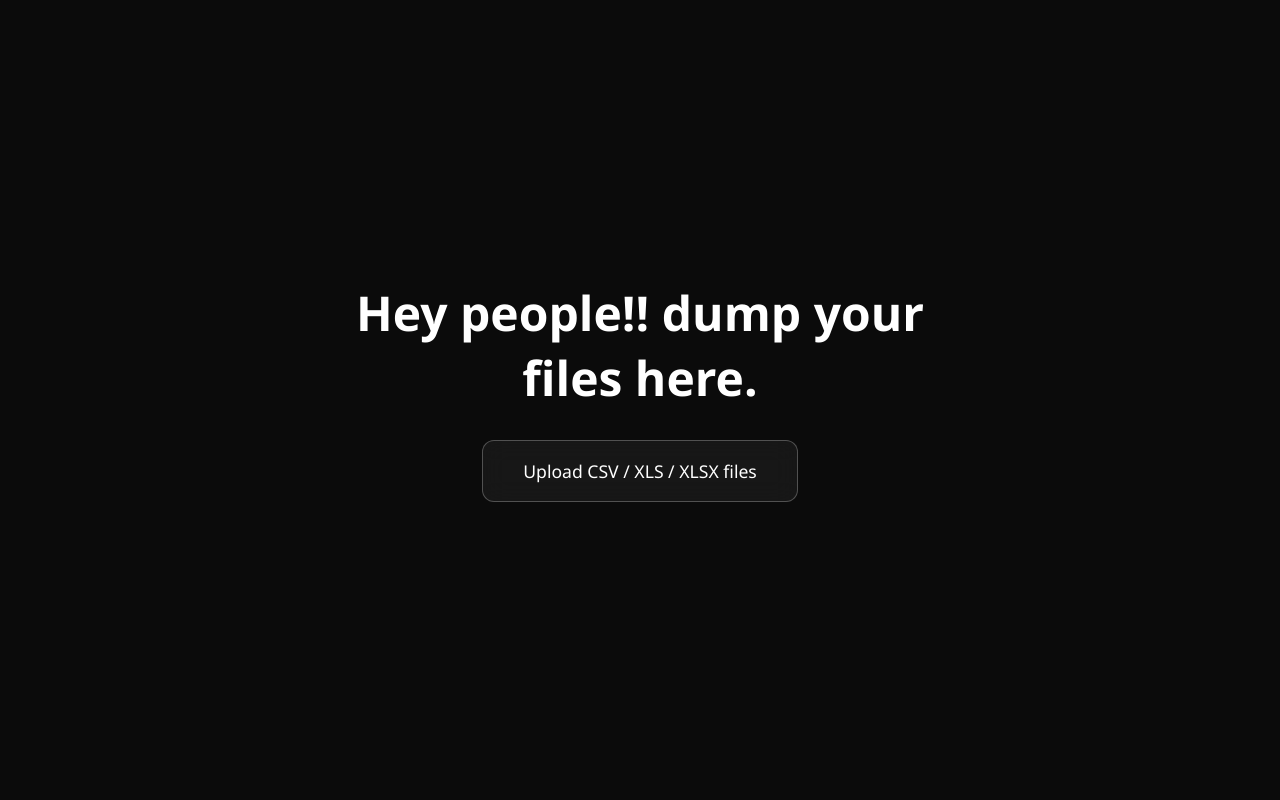
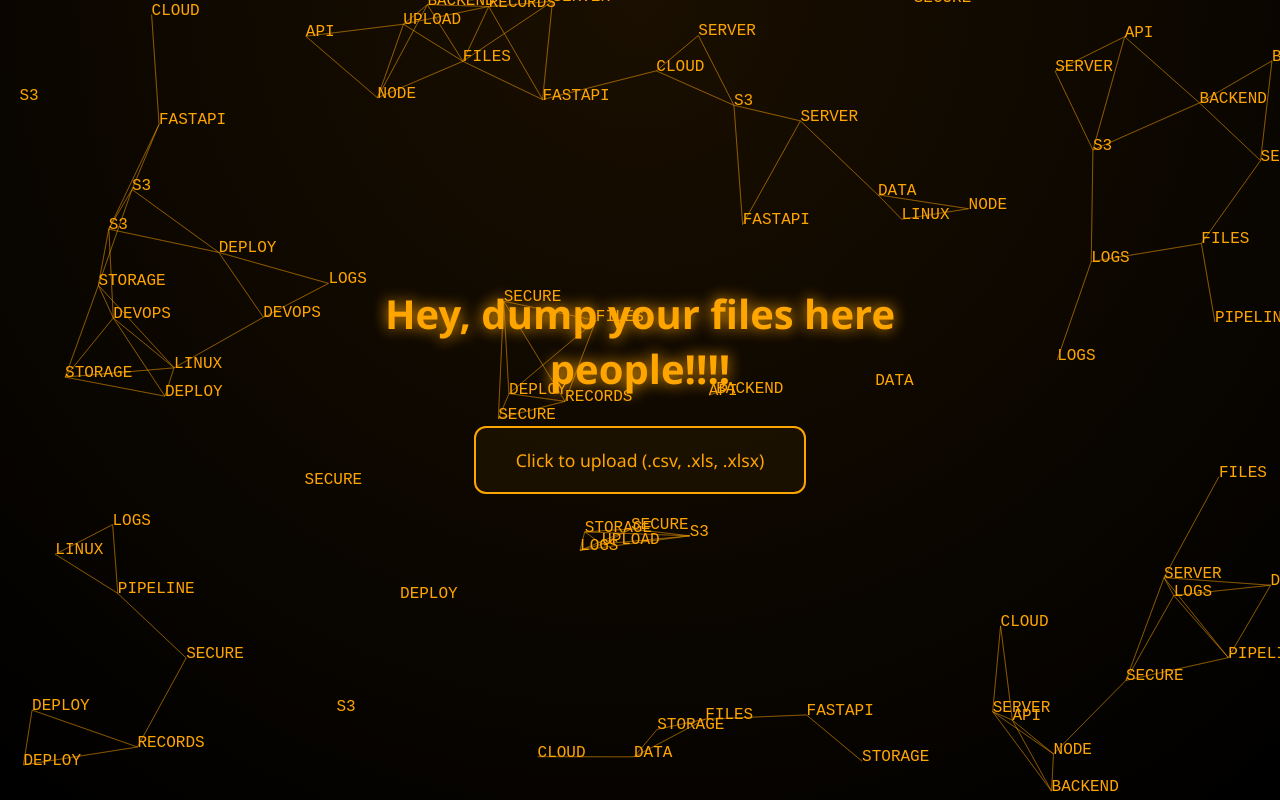
Before and after one commit to nissi-nissi/fastapi-s3-file-upload, a plain HTML site: page static/index.html in a window 1280 px wide. Drawn offline with Linux system fonts and the light colour scheme.

Commit message:
Add animated background with word chains

```diff
--- a/static/index.html
+++ b/static/index.html
@@ -4,26 +4,20 @@
   <meta charset="UTF-8" />
   <title>File Drop</title>
   <link rel="stylesheet" href="/static/style.css" />
-<script src="/static/script.js"></script>
 </head>
 <body>
 
-  <!-- Animated background -->
-  <canvas id="bg"></canvas>
-
-  <!-- Foreground UI -->
   <div class="center">
-    <h1>Hey people!!
-         dump your files here.</h1>
+    <h1>Hey, dump your files here people!!!!</h1>
 
     <label class="upload-box">
-      Upload CSV / XLS / XLSX files
-      <input type="file" id="fileInput" accept=".csv,.xls,.xlsx" hidden />
+      Click to upload (.csv, .xls, .xlsx)
+      <input type="file" id="fileInput" hidden />
     </label>
 
     <p id="status"></p>
   </div>
 
-  <script src="script.js"></script>
+  <script src="/static/script.js"></script>
 </body>
 </html>
--- a/static/script.js
+++ b/static/script.js
@@ -1,83 +1,56 @@
-// ==========================
-// CANVAS BACKGROUND
-// ==========================
-const canvas = document.getElementById("bg");
+// ===== CANVAS BACKGROUND =====
+const canvas = document.createElement("canvas");
+document.body.appendChild(canvas);
 const ctx = canvas.getContext("2d");
 
-function resize() {
+canvas.width = window.innerWidth;
+canvas.height = window.innerHeight;
+
+window.onresize = () => {
   canvas.width = window.innerWidth;
   canvas.height = window.innerHeight;
-}
-window.addEventListener("resize", resize);
-resize();
+};
 
-const WORD_COLOR = "#ff9f1c";
-const LINE_COLOR = "rgba(255,159,28,0.25)";
-const WORDS = [
-  "Databases","API","FastAPI","Python","Cloud","AWS","S3","Docker","Linux",
-  "Backend","Frontend","REST","GraphQL","Auth","JWT","OAuth","CI/CD",
-  "Microservices","Kubernetes","Caching","Redis","PostgreSQL","MySQL",
-  "NoSQL","Indexes","Logs","Monitoring","Scaling","LoadBalancer",
-  "Concurrency","Threads","Async","EventLoop","Sockets","HTTP","HTTPS",
-  "Encryption","Security","Firewalls","IAM","Policies","Buckets",
-  "ETL","Pipelines","DataFrames","CSV","Parquet","Analytics",
-  "Observability","Tracing","Metrics","Latency","Throughput",
-  "FaultTolerance","Resilience","Queues","Kafka","RabbitMQ",
-  "MessageBroker","Streaming","Batch","MapReduce","HDFS","Spark",
-  "MachineLearning","Models","Inference","Training","GPU","CPU",
-  "Edge","CDN","DNS","VPC","Subnets","Gateways","ReverseProxy",
-  "Nginx","Apache","WebSockets","Sessions","Cookies"
+const words = [
+  "FILES","UPLOAD","S3","BACKEND","API","FASTAPI","CLOUD",
+  "LOGS","RECORDS","DATA","STORAGE","SECURE","PIPELINE",
+  "SERVER","DEPLOY","NODE","PYTHON","LINUX","DEVOPS"
 ];
 
-const nodes = [];
-const NODE_COUNT = 100;
+const nodes = Array.from({ length: 80 }, () => ({
+  x: Math.random() * canvas.width,
+  y: Math.random() * canvas.height,
+  vx: (Math.random() - 0.5) * 0.6,
+  vy: (Math.random() - 0.5) * 0.6,
+  text: words[Math.floor(Math.random() * words.length)]
+}));
 
-// Create nodes
-for (let i = 0; i < NODE_COUNT; i++) {
-  nodes.push({
-    text: WORDS[i % WORDS.length],
-    x: Math.random() * canvas.width,
-    y: Math.random() * canvas.height,
-    vx: (Math.random() - 0.5) * 0.4,
-    vy: (Math.random() - 0.5) * 0.4,
-    size: 12 + Math.random() * 6
-  });
-}
-
-// Animation loop
 function animate() {
   ctx.clearRect(0, 0, canvas.width, canvas.height);
 
-  // Lines
-  for (let i = 0; i < nodes.length; i++) {
-    for (let j = i + 1; j < nodes.length; j++) {
-      const dx = nodes[i].x - nodes[j].x;
-      const dy = nodes[i].y - nodes[j].y;
-      const dist = Math.sqrt(dx * dx + dy * dy);
-
-      if (dist < 170) {
-        ctx.strokeStyle = LINE_COLOR;
-        ctx.lineWidth = 1;
-        ctx.beginPath();
-        ctx.moveTo(nodes[i].x, nodes[i].y);
-        ctx.lineTo(nodes[j].x, nodes[j].y);
-        ctx.stroke();
-      }
-    }
-  }
-
-  // Words
-  nodes.forEach(n => {
+  nodes.forEach((n, i) => {
     n.x += n.vx;
     n.y += n.vy;
 
-    // bounce
     if (n.x < 0 || n.x > canvas.width) n.vx *= -1;
     if (n.y < 0 || n.y > canvas.height) n.vy *= -1;
 
-    ctx.fillStyle = WORD_COLOR;
-    ctx.font = `${n.size}px sans-serif`;
+    ctx.fillStyle = "orange";
+    ctx.font = "16px monospace";
     ctx.fillText(n.text, n.x, n.y);
+
+    nodes.forEach((m, j) => {
+      const dx = n.x - m.x;
+      const dy = n.y - m.y;
+      const dist = Math.sqrt(dx * dx + dy * dy);
+      if (dist < 120) {
+        ctx.strokeStyle = "rgba(255,165,0,0.3)";
+        ctx.beginPath();
+        ctx.moveTo(n.x, n.y);
+        ctx.lineTo(m.x, m.y);
+        ctx.stroke();
+      }
+    });
   });
 
   requestAnimationFrame(animate);
@@ -85,9 +58,7 @@ function animate() {
 
 animate();
 
-// ==========================
-// FILE UPLOAD
-// ==========================
+// ===== FILE UPLOAD =====
 const input = document.getElementById("fileInput");
 const status = document.getElementById("status");
 
@@ -98,18 +69,16 @@ input.addEventListener("change", async () => {
   const formData = new FormData();
   formData.append("file", file);
 
-  status.textContent = "Uploading...";
+  status.innerText = "Uploading...";
 
   try {
-    const res = await fetch("http://127.0.0.1:8000/upload", {
+    const res = await fetch("/upload", {
       method: "POST",
       body: formData
     });
-
-    if (!res.ok) throw new Error();
-
-    status.textContent = "Upload successful";
+    const data = await res.json();
+    status.innerText = data.message;
   } catch {
-    status.textContent = "Upload failed";
+    status.innerText = "Upload failed";
   }
 });
--- a/static/style.css
+++ b/static/style.css
@@ -2,55 +2,55 @@
   margin: 0;
   padding: 0;
   box-sizing: border-box;
+  font-family: "Segoe UI", sans-serif;
 }
 
 body {
+  height: 100vh;
   overflow: hidden;
-  background: #0b0b0b;
-  font-family: "Segoe UI", system-ui, sans-serif;
+  background: radial-gradient(circle at top, #1a0f00, #000);
+  color: orange;
 }
 
-/* Canvas background */
-#bg {
+/* canvas background */
+canvas {
   position: fixed;
-  inset: 0;
+  top: 0;
+  left: 0;
   z-index: -1;
 }
 
-/* Foreground */
+/* center UI */
 .center {
   position: absolute;
   top: 50%;
   left: 50%;
   transform: translate(-50%, -50%);
   text-align: center;
-  color: white;
 }
 
 h1 {
-  font-size: 3rem;
-  font-weight: 700;
+  font-size: 2.5rem;
   margin-bottom: 30px;
+  text-shadow: 0 0 15px orange;
 }
 
-/* Upload box – penetrates background */
 .upload-box {
   display: inline-block;
-  padding: 18px 40px;
+  padding: 20px 40px;
+  border: 2px solid orange;
+  border-radius: 12px;
+  cursor: pointer;
   font-size: 1.1rem;
-  font-weight: 500;
-  border-radius: 12px;
-  border: 1px solid rgba(255,255,255,0.25);
-  backdrop-filter: blur(12px);
-  background: rgba(255,255,255,0.05);
-  cursor: pointer;
-  transition: all 0.3s ease;
+  transition: 0.3s;
+  background: rgba(255, 165, 0, 0.05);
 }
 
 .upload-box:hover {
-  background: rgba(255,255,255,0.12);
+  background: rgba(255, 165, 0, 0.15);
+  transform: scale(1.05);
 }
 
 #status {
-  margin-top: 18px;
-  font-size: 0.95re
+  margin-top: 20px;
+}
```
